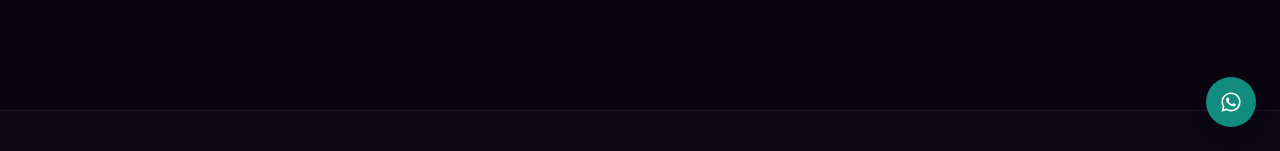
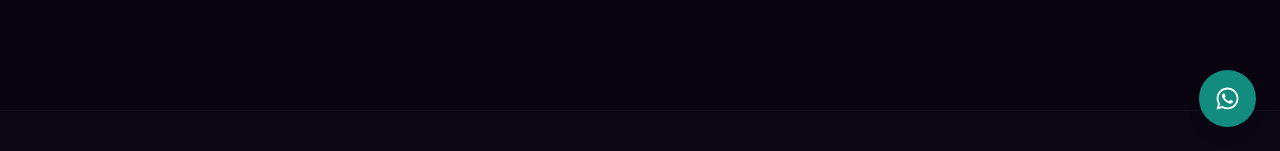
Before and after one commit to georgiovigni-dev-tech/portfolio, a React (Vite) app: page / in a window 1280 px wide. Shown: the part 649-800 px from the top of the page. Built offline with nearby package versions, Linux system fonts and the light colour scheme.

Commit message:
portfolio peu stable

```diff
--- a/src/components/Portfolio.tsx
+++ b/src/components/Portfolio.tsx
@@ -206,10 +206,10 @@ const Portfolio: React.FC = () => {
         href="https://wa.me/2290191142478?text=Bonjour%20Georgio,%20j'ai%20un%20projet%20dont%20j'aimerais%20te%20parler."
         target="_blank"
         rel="noopener noreferrer"
-        className="fixed bottom-6 right-6 bg-[#128c7e] hover:bg-[#075e54] text-white p-3.5 rounded-full shadow-lg transition-transform duration-300 hover:scale-105 z-50 flex items-center justify-center"
+        className="fixed bottom-6 right-6 bg-[#128c7e] hover:bg-[#075e54] text-white p-4 rounded-full shadow-lg transition-transform duration-300 hover:scale-105 z-50 flex items-center justify-center"
         aria-label="Me contacter sur WhatsApp"
       >
-        <FaWhatsapp size={22} />
+        <FaWhatsapp size={25} />
       </a>
 
       {/* --- Header / Navigation --- */}
```
